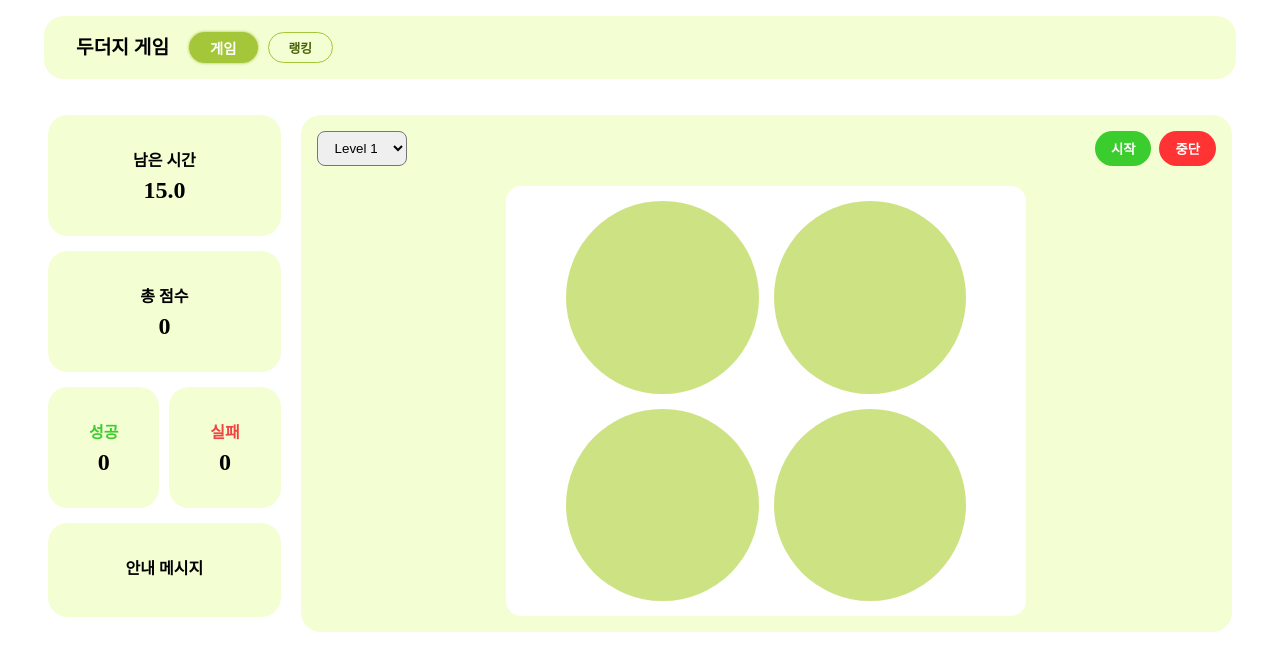
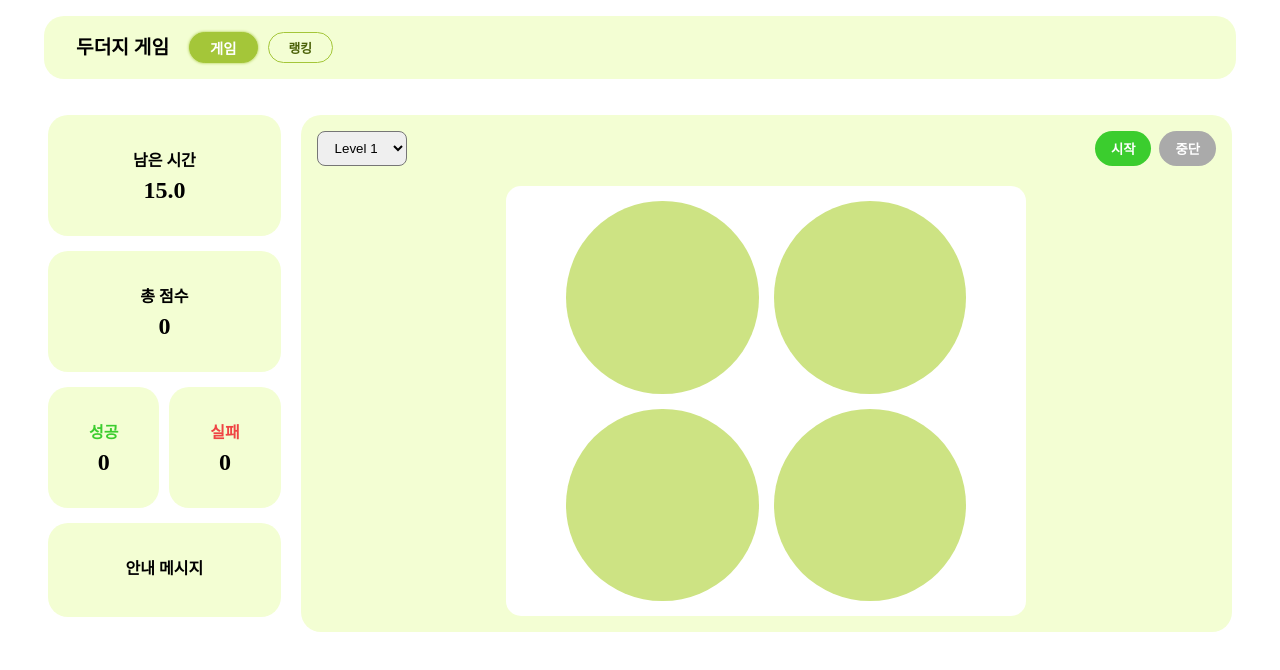
Before and after one commit to 38-lets-sopt-web/HyojeongKang, a React (Vite) app in the folder Week3/Homework/catch-mole/: page / in a window 1280 px wide. Shown: the top 670 px of the page. Built offline with nearby package versions, Linux system fonts and the light colour scheme.

Commit message:
feat: 게임 상태에 따른 시작/중단 버튼 disabled 처리 및 스타일 추가

```diff
--- a/Week3/Homework/catch-mole/src/features/game/GamePage.jsx
+++ b/Week3/Homework/catch-mole/src/features/game/GamePage.jsx
@@ -213,6 +213,7 @@ export default function GamePage() {
                     onMoleClick={handleMoleClick}
                     onStart={handleStart}
                     onStop={handleStop}
+                    isPlaying={isPlaying}
                 />
             </S.GameLayout>
 
--- a/Week3/Homework/catch-mole/src/features/game/components/GameBoard/GameBoard.jsx
+++ b/Week3/Homework/catch-mole/src/features/game/components/GameBoard/GameBoard.jsx
@@ -4,7 +4,7 @@ import failImg from '../../../../assets/fail.png';
 import foundImg from '../../../../assets/found.png';
 import { LEVEL_CONFIG } from '../../constants/levelConfig';
 
-export default function GameBoard({ moles, level, onLevelChange, onMoleClick, onStart, onStop }) {
+export default function GameBoard({ moles, level, onLevelChange, onMoleClick, onStart, onStop, isPlaying }) {
     return (
 
         <S.GameContent>
@@ -17,8 +17,8 @@ export default function GameBoard({ moles, level, onLevelChange, onMoleClick, on
                     ))}
                 </S.SelectLv>
                 <S.BtnGroup>
-                    <S.StartButton onClick={onStart}>시작</S.StartButton>
-                    <S.StopButton onClick={onStop}>중단</S.StopButton>
+                    <S.StartButton onClick={onStart} disabled={isPlaying}>시작</S.StartButton>
+                    <S.StopButton onClick={onStop} disabled={!isPlaying}>중단</S.StopButton>
                 </S.BtnGroup>
             </S.ControlBar>
 
--- a/Week3/Homework/catch-mole/src/features/game/components/GameBoard/GameBoard.styles.js
+++ b/Week3/Homework/catch-mole/src/features/game/components/GameBoard/GameBoard.styles.js
@@ -46,6 +46,12 @@ const BaseButton = styled.button`
   font-weight: ${theme.fontWeight.bold};
   cursor: pointer;
   color: white;
+
+  // 비활성화(disabled) 상태일 때의 스타일
+  &:disabled {
+    background-color: ${theme.colors.gray};
+    cursor: not-allowed;
+  }
 `;
 
 // 시작 버튼
```
